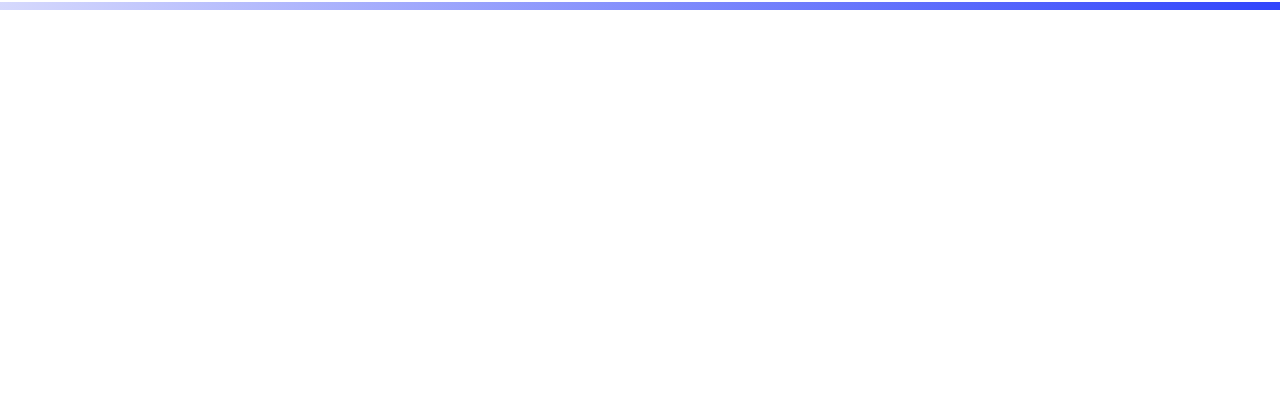
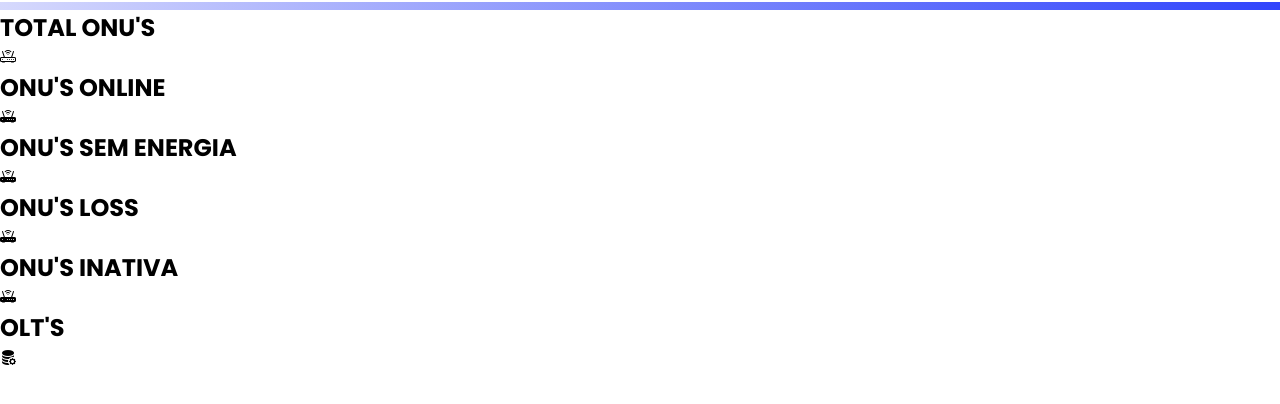
Before and after one commit to lucasmarinhodev/netgestorisp, a plain HTML site: page index.html in a window 1280 px wide. Shown: the part 98-502 px from the top of the page. Drawn offline with nearby package versions, Linux system fonts and the light colour scheme.

Commit message:
Menu_onus

```diff
--- a/index.html
+++ b/index.html
@@ -50,6 +50,33 @@
             </nav>
         </div>
     </header>
+    <section class="Menu-ONU">
+        <div class="ONU">
+            <h2 class="quantidade-onu">TOTAL ONU'S</h2>
+            <i class="bi bi-router"></i>
+        </div>
+        <div class="ONU">
+            <h2 class="quantidade-onu">ONU'S ONLINE</h2>
+            <i class="bi bi-router-fill"></i>
+        </div>
+        <div class="ONU">
+            <h2 class="quantidade-onu">ONU'S SEM ENERGIA</h2>
+            <i class="bi bi-router-fill"></i>
+        </div>
+        <div class="ONU">
+            <h2 class="quantidade-onu">ONU'S LOSS</h2>
+            <i class="bi bi-router-fill"></i>
+        </div>
+        <div class="ONU">
+            <h2 class="quantidade-onu">ONU'S INATIVA</h2>
+            <i class="bi bi-router-fill"></i>
+        </div>
+        <div class="ONU">
+            <h2 class="quantidade-onu">OLT'S</h2>
+            <i class="bi bi-database-fill-gear"></i>
+        </div>
+
+    </section>
     <script src="script.js"></script>
 </body>
 </html>
```
